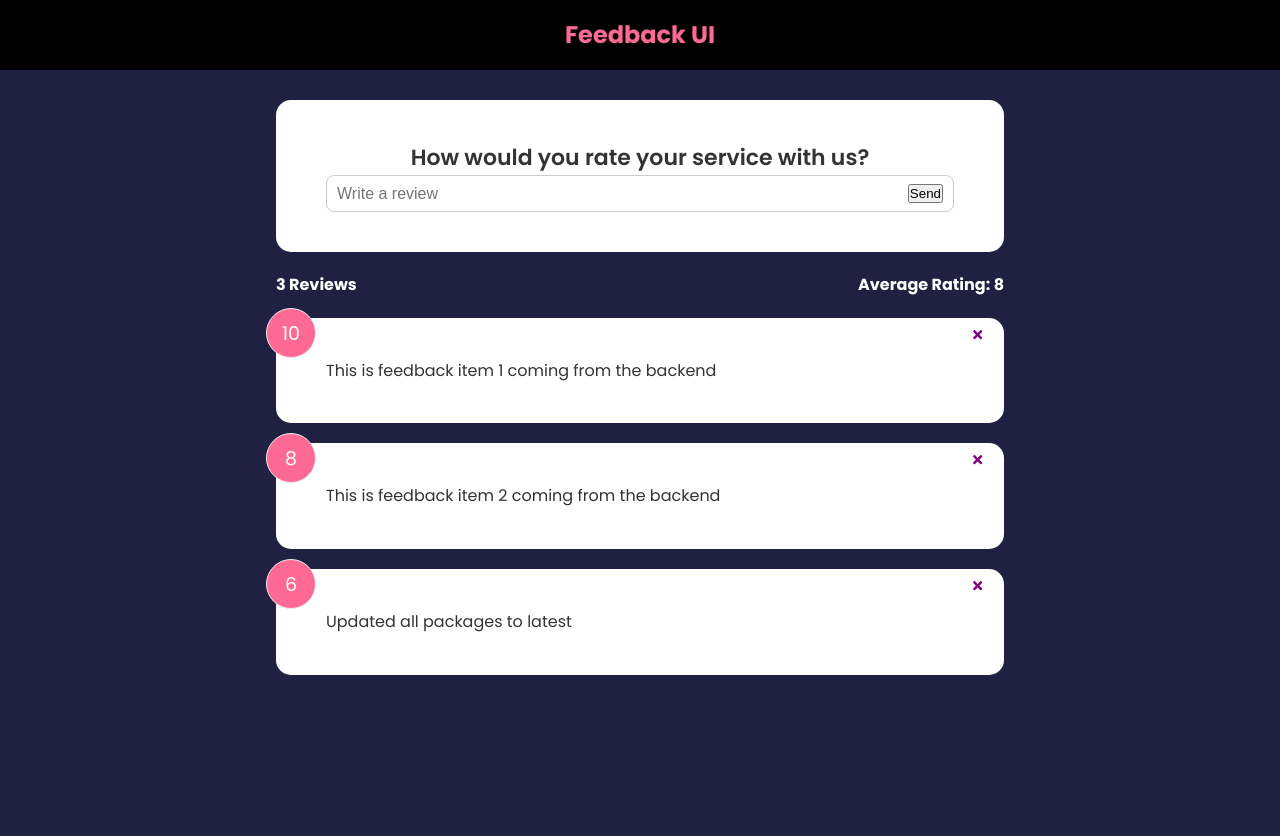
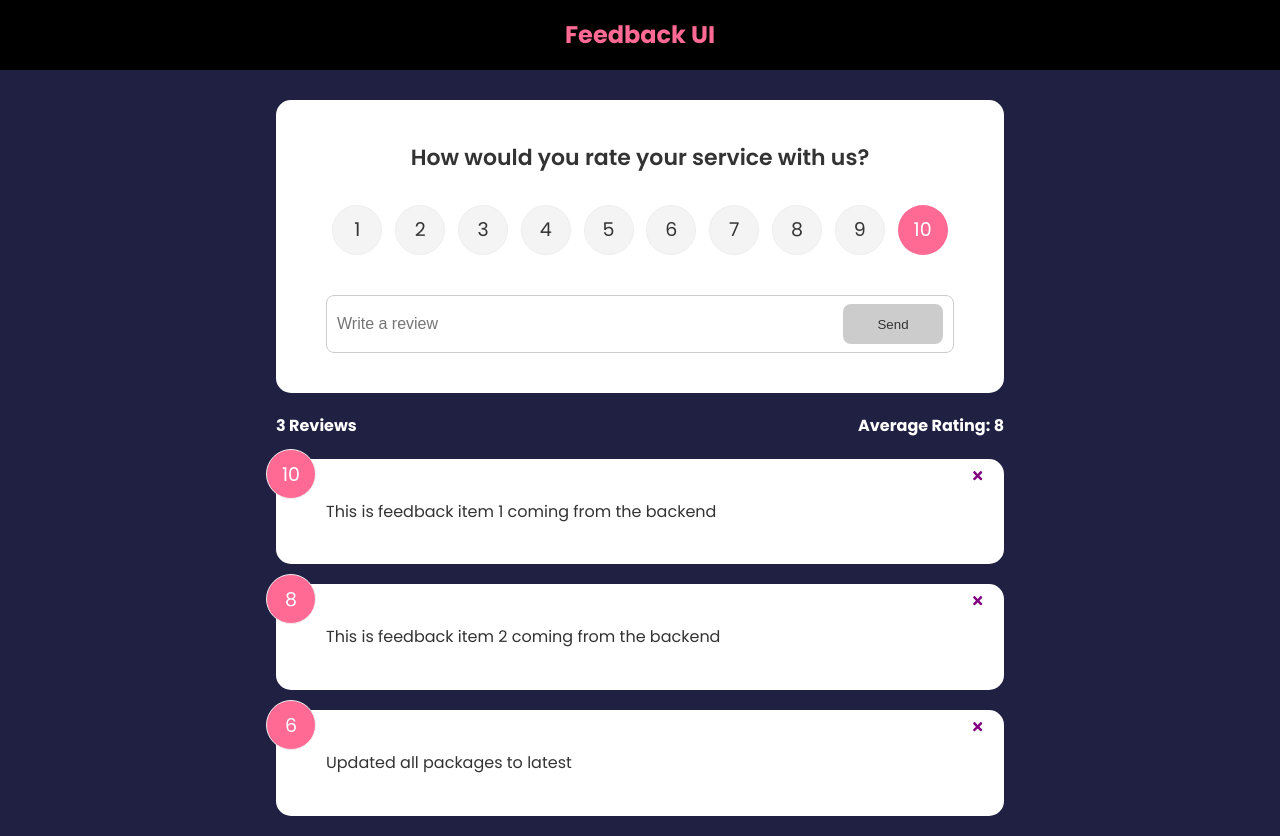
Before and after one commit to ReneMSdev/feedback-app, a React (Vite) app: page / in a window 1280 px wide. Before the commit the page ends 800 px from the top, so only its background shows below. Built offline with nearby package versions, Linux system fonts and the light colour scheme.

Commit message:
Forms, Validation

```diff
--- a/package.json
+++ b/package.json
@@ -10,9 +10,11 @@
     "preview": "vite preview"
   },
   "dependencies": {
+    "framer-motion": "^4.1.17",
     "react": "^18.3.1",
     "react-dom": "^18.3.1",
-    "react-icons": "^5.4.0"
+    "react-icons": "^5.4.0",
+    "uuid": "^11.0.5"
   },
   "devDependencies": {
     "@eslint/js": "^9.17.0",
--- a/src/App.jsx
+++ b/src/App.jsx
@@ -1,3 +1,4 @@
+import { v4 as uuidv4 } from 'uuid'
 import { useState } from 'react'
 import Header from './components/Header'
 import FeedbackList from './components/FeedbackList'
@@ -7,6 +8,11 @@
 
 const App = () => {
   const [feedback, setFeedback] = useState(FeedbackData)
+
+  const addFeedback = (newFeedback) => {
+    const feedbackWithId = { ...newFeedback, id: uuidv4() }
+    setFeedback([feedbackWithId, ...feedback])
+  }
 
   const deleteFeedback = (id) => {
     if (window.confirm('Are you sure you want to delete?')) {
@@ -18,7 +24,7 @@
     <>
       <Header />
       <div className="container">
-        <FeedbackForm />
+        <FeedbackForm handleAdd={addFeedback} />
         <FeedbackStats feedback={feedback} />
         <FeedbackList
           feedback={feedback}
--- a/src/components/FeedbackForm.jsx
+++ b/src/components/FeedbackForm.jsx
@@ -1,19 +1,48 @@
 import { useState } from 'react'
 import Card from './shared/Card'
+import Button from './shared/Button'
+import RatingSelect from './RatingSelect'
 
-const FeedbackForm = () => {
+const FeedbackForm = ({ handleAdd }) => {
   const [text, setText] = useState('')
+  const [rating, setRating] = useState(10)
+  const [btnDisabled, setBtnDisabled] = useState(true)
+  const [message, setMessage] = useState('')
 
   const handleTextChange = (e) => {
+    if (text === '') {
+      setBtnDisabled(true)
+      setMessage(null)
+    } else if (text !== '' && text.trim().length <= 10) {
+      setBtnDisabled(true)
+      setMessage('Text must be at least 10 characters')
+    } else {
+      setMessage(null)
+      setBtnDisabled(false)
+    }
+
     setText(e.target.value)
+  }
+
+  const handleSubmit = (e) => {
+    e.preventDefault()
+    if (text.trim().length > 10) {
+      const newFeedback = {
+        text,
+        rating,
+      }
+
+      handleAdd(newFeedback)
+      setText('')
+    }
   }
 
   return (
     <div>
       <Card>
-        <form>
+        <form onSubmit={handleSubmit}>
           <h2>How would you rate your service with us?</h2>
-          {/* @todo - rating select component */}
+          <RatingSelect select={(rating) => setRating(rating)} />
           <div className="input-group">
             <input
               onChange={handleTextChange}
@@ -21,8 +50,15 @@
               placeholder="Write a review"
               value={text}
             />
-            <button type="submit">Send</button>
+            <Button
+              type="submit"
+              isDisabled={btnDisabled}
+            >
+              Send
+            </Button>
           </div>
+
+          {message && <div className="message">{message}</div>}
         </form>
       </Card>
     </div>
--- a/src/components/FeedbackList.jsx
+++ b/src/components/FeedbackList.jsx
@@ -1,3 +1,4 @@
+import { motion, AnimatePresence } from 'framer-motion'
 import PropTypes from 'prop-types'
 import FeedbackItem from './FeedbackItem'
 
@@ -5,22 +6,45 @@
   if (!feedback || feedback.length === 0) return <p>No Feedback Yet</p>
 
   return (
+    <AnimatePresence>
       <div className="feedback-list">
         {feedback.map((item) => (
+          <motion.div
+            layout // 🔥 ensures items shift up when one is deleted
+            key={item.id}
+            initial={{ opacity: 0 }}
+            animate={{ opacity: 1 }}
+            exit={{ opacity: 0 }}
+          >
             <FeedbackItem
               key={item.id}
               item={item}
               handleDelete={handleDelete}
             />
+          </motion.div>
         ))}
       </div>
+    </AnimatePresence>
   )
+
+  // WITHOUT ANIMATION
+  // return (
+  //   <div className="feedback-list">
+  //     {feedback.map((item) => (
+  //       <FeedbackItem
+  //         key={item.id}
+  //         item={item}
+  //         handleDelete={handleDelete}
+  //       />
+  //     ))}
+  //   </div>
+  // )
 }
 
 FeedbackList.propTypes = {
   feedback: PropTypes.arrayOf(
     PropTypes.shape({
-      id: PropTypes.number.isRequired,
+      id: PropTypes.string.isRequired,
       text: PropTypes.string.isRequired,
       rating: PropTypes.number.isRequired,
     })
--- /dev/null
+++ b/src/components/RatingSelect.jsx
@@ -0,0 +1,32 @@
+import { useState } from 'react'
+
+const RatingSelect = ({ select }) => {
+  const [selected, setSelected] = useState(10)
+
+  const handleChange = (e) => {
+    // currentTarget.value is string by default
+    // + converts to number
+    const eValue = +e.currentTarget.value
+    setSelected(eValue)
+    select(eValue)
+  }
+
+  return (
+    <ul className="rating">
+      {Array.from({ length: 10 }, (_, i) => (
+        <li key={`rating-${i + 1}`}>
+          <input
+            type="radio"
+            id={`num${i + 1}`}
+            name="rating"
+            value={i + 1}
+            onChange={handleChange}
+            checked={selected === i + 1}
+          />
+          <label htmlFor={`num${i + 1}`}>{i + 1}</label>
+        </li>
+      ))}
+    </ul>
+  )
+}
+export default RatingSelect
--- /dev/null
+++ b/src/components/shared/Button.jsx
@@ -0,0 +1,22 @@
+import PropTypes from 'prop-types'
+
+const Button = ({ children, version = 'primary', type = 'button', isDisabled = false }) => {
+  return (
+    <button
+      type={type}
+      disabled={isDisabled}
+      className={`btn btn-${version}`}
+    >
+      {children}
+    </button>
+  )
+}
+
+Button.propTypes = {
+  children: PropTypes.node.isRequired,
+  version: PropTypes.string,
+  type: PropTypes.string,
+  isDisabled: PropTypes.bool,
+}
+
+export default Button
--- a/src/data/FeedbackData.js
+++ b/src/data/FeedbackData.js
@@ -1,18 +1,18 @@
 const FeedbackData = [
   {
-    id: 1,
+    id: '1',
     rating: 10,
     text: 'This is feedback item 1 coming from the backend',
   },
   {
-    id: 2,
+    id: '2',
     rating: 8,
     text: 'This is feedback item 2 coming from the backend',
   },
   {
     text: 'Updated all packages to latest',
     rating: 6,
-    id: 4,
+    id: '4',
   },
 ]
 
```
Also changed, not shown: 1 other file (tests, documents, lock files or other folders). Lines whose indentation alone changed are shown as unchanged.
